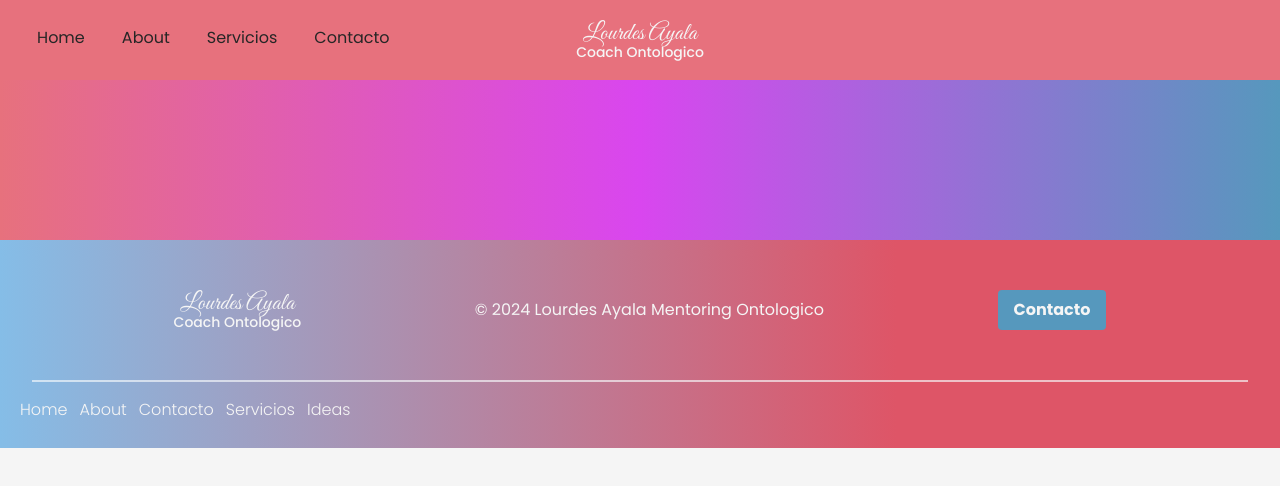
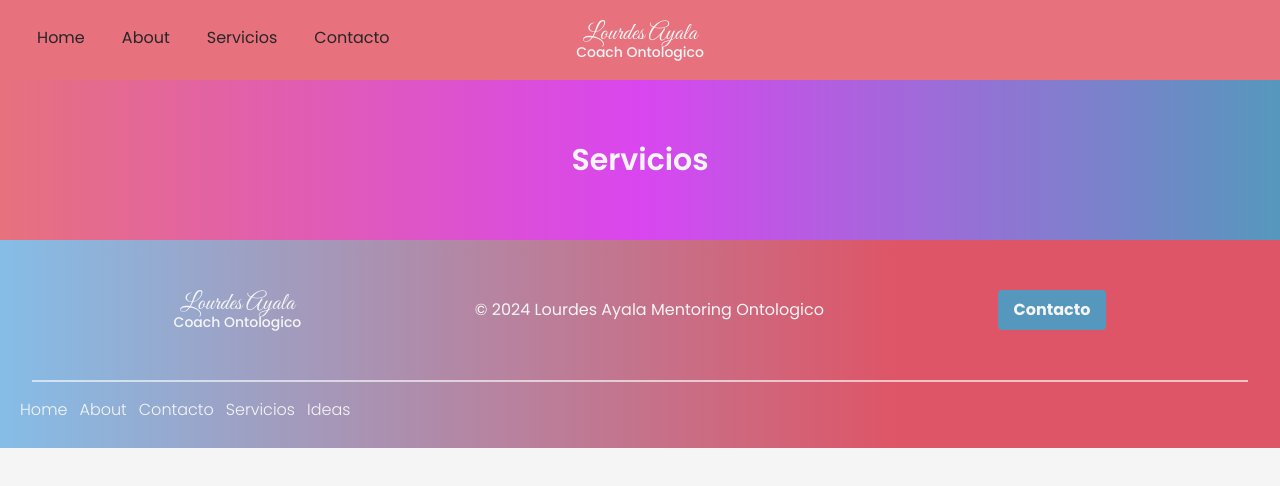
Before and after one commit to SaMoSe12/LAC, a Vue app in the folder app/: page /servicios in a window 1280 px wide. Shown: the top 486 px of the page. Built offline with nearby package versions, Linux system fonts and the light colour scheme; some icons are missing.

Commit message:
small changes 5

```diff
--- a/app/src/pages/Blogs.vue
+++ b/app/src/pages/Blogs.vue
@@ -2,6 +2,6 @@
     import TitleStrip from '../components/TitleStrip.vue'
 </script>
 <template class="p-2 m-2">
-    <TitleStrip>Ideas</TitleStrip>
+    <TitleStrip><template #titleString>Ideas</template></TitleStrip>
 </template>
 <style scoped></style>
--- a/app/src/pages/Servicios.vue
+++ b/app/src/pages/Servicios.vue
@@ -2,6 +2,6 @@
     import TitleStrip from '../components/TitleStrip.vue';
 </script>
 <template class="m-2 p-2">
-    <TitleStrip title-string="Servicios"/>
+    <TitleStrip><template #titleString>Servicios</template></TitleStrip>
 </template>
 <style scoped></style>
```
